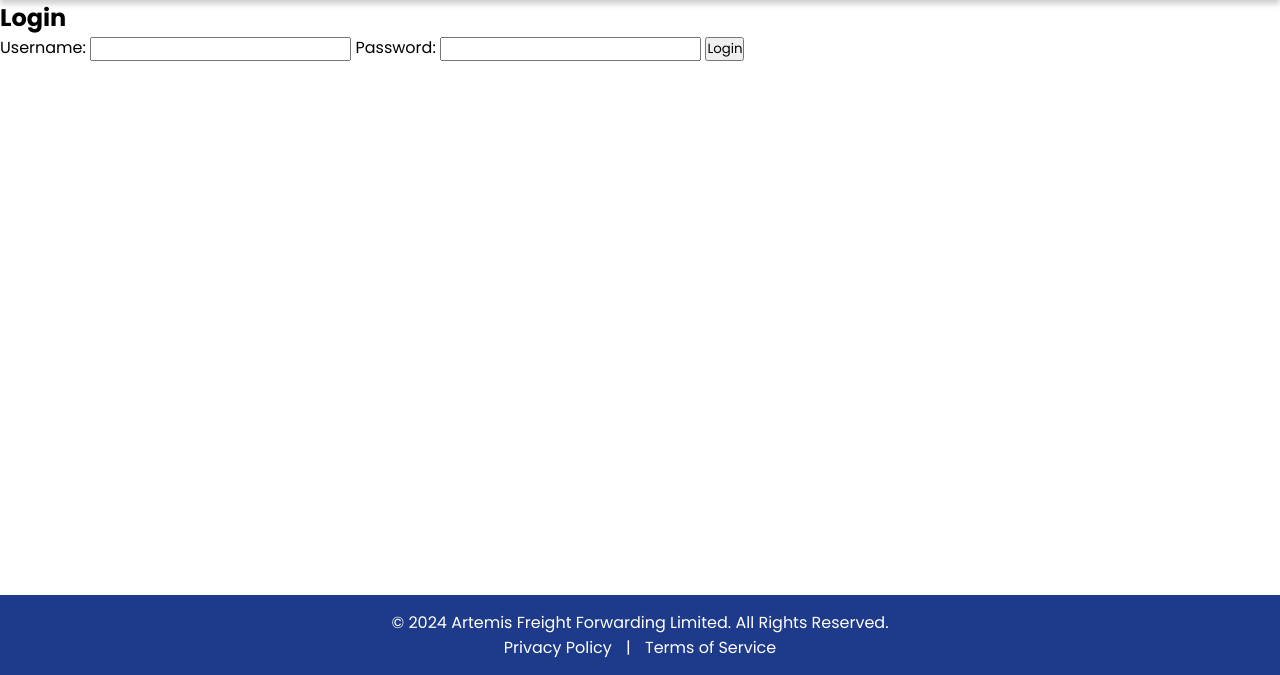
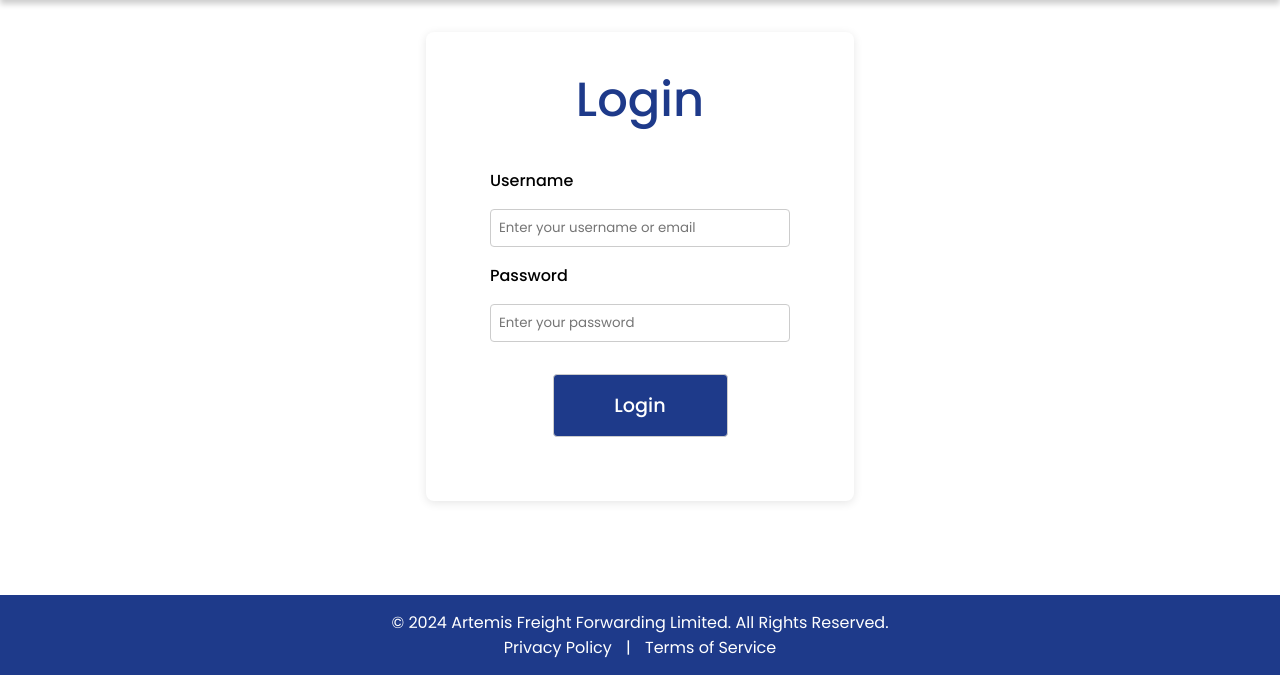
Before and after one commit to Gee-sus/artemis, a Flask app: page /login in a window 1280 px wide. Shown: the part 125-800 px from the top of the page. Run offline with Flask 3, Linux system fonts and the light colour scheme.

Commit message:
made change to login css file and added detalis so that login html file becomes more visually appealing.

```diff
--- /dev/null
+++ b/app/static/css/components/login.css
@@ -0,0 +1,60 @@
+.login-container {
+    display: flex;
+    flex-direction: column;
+    align-items: center;
+    justify-content: center;
+    padding: 2rem;
+}
+
+.login-header-form {
+   display: flex;
+   flex-direction: column;
+   align-items: center;
+   justify-content: center;
+   padding: 2rem;
+   background-color: white;
+   border-radius: 8px;
+   box-shadow: 0 2px 10px 0 rgba(0, 0, 0, 0.1);
+}
+
+.login-header-form h2 {
+    font-size: 3rem;
+    color: var(--secondary-color);
+    font-weight: 500;
+    text-align: center;
+
+}
+
+.login-form {
+    display: flex;
+    flex-direction: column;
+    align-items: flex-start;
+    justify-content: center;
+    padding: 2rem;
+    gap: 1rem;
+}
+
+.login-form label {
+    font-weight: 500;
+}
+
+.login-form input {
+    width: 300px;
+    padding: 0.5rem;
+    border: 1px solid #ccc;
+    border-radius: 4px;
+}
+
+.login-form button {
+    align-self: center;
+    width: 175px;
+    padding: 1rem;
+    border: 1px solid #ccc;
+    border-radius: 4px;
+    background-color: var(--primary-color);
+    color: white;
+    font-weight: 500;
+    font-size: 1.2rem;
+    cursor: pointer;
+    margin-top: 1rem;
+}
--- a/app/templates/base.html
+++ b/app/templates/base.html
@@ -14,6 +14,7 @@
 
     <link rel="stylesheet" href="{{ url_for('static', filename='css/components/forms.css') }}">
 
+    <link rel="stylesheet" href="{{ url_for('static', filename='css/components/login.css') }}">
 
     {% if request.endpoint == 'lets_begin' %}
     <link rel="stylesheet" href="{{ url_for('static', filename='css/pages/lets_begin.css') }}">
--- a/app/templates/index.html
+++ b/app/templates/index.html
@@ -50,7 +50,7 @@
                                 </div>
                                 <div class="service-text">
                                     <h3>Container freight booking</h3>
-                                    <p>Seamless online booking of container freight whether it is LCL or FCL with real-time rates for the Artemis registated members across major shipping lines serving Australasia ports</p>
+                                    <p>At Artemis Freight Forwarding Limited (AFFL), we know shipping can be stressful. That’s why we make container freight booking simple. With real-time rates for LCL (Less than Container Load) and FCL (Full Container Load), you always get the best deals. Our software takes care of booking, tracking, and paperwork. You can stop worrying about the details and focus on growing your business. We’re here to make shipping smooth, clear, and hassle-free.</p>
 
                                 </div>
 
--- a/app/templates/login.html
+++ b/app/templates/login.html
@@ -2,16 +2,20 @@
 
 {% block content %}
 
+
 <div class="login-container">
-    <h2>Login</h2>
-    <form class="login-form" method="POST" action="{{ url_for('login') }}">
-        <label for="username">Username:</label>
-        <input type="text" id="username" name="username" required>
+    <div class="login-header-form">
+        <h2>Login</h2>
+            <form class="login-form" method="POST" action="{{ url_for('login') }}">
+                <label for="username">Username</label>
+                <input type="text" id="username" name="username" placeholder="Enter your username or email" required>
 
-        <label for="password">Password:</label>
-        <input type="password" id="password" name="password" required>
+                <label for="password">Password</label>
+                <input type="password" id="password" name="password" placeholder="Enter your password" required>
 
-        <button type="submit">Login</button>
-    </form>
+                <button type="submit">Login</button>
+
+            </form>
+    </div>
 </div>
 {% endblock %}
```
